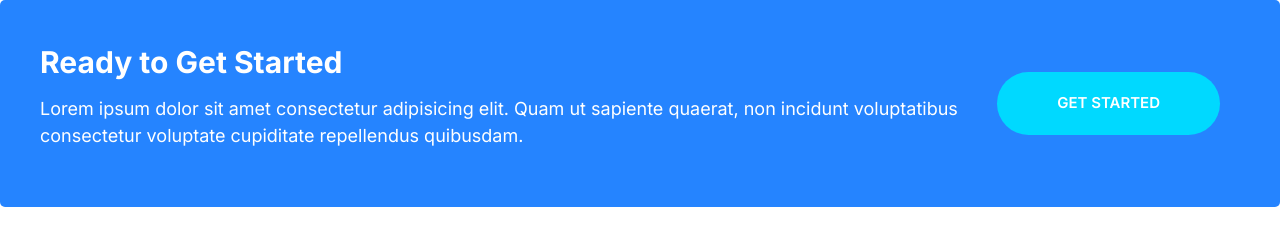
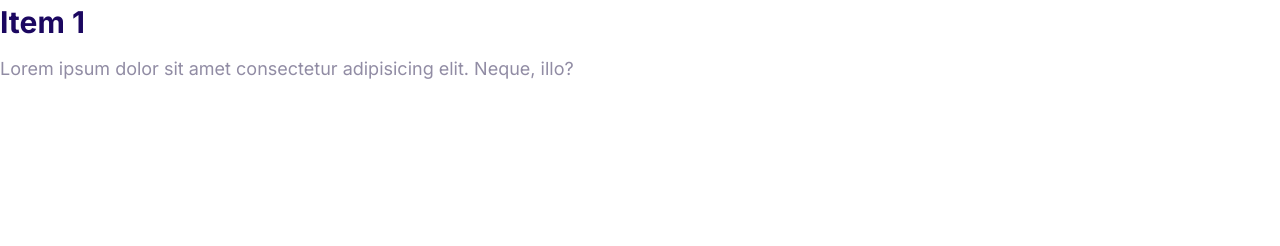
Before and after one commit to MrEpiTec/MrEpiTec, a plain HTML site: page HTML/Index.html in a window 1280 px wide. Drawn offline with Linux system fonts and the light colour scheme.

Commit message:
Defining Collapsibles

```diff
--- a/CSS/Styles.css
+++ b/CSS/Styles.css
@@ -544,3 +544,35 @@ a {
         margin: 0 2rem;
     }
 }
+
+/*Collapsibles*/
+.collapsible__header {
+    display: flex;
+    justify-content: space-between;
+}
+
+.collapsible__heading {
+    margin-top: 0;
+    font-size: 3rem;
+}
+
+.collapsible__chevron {
+    transform: rotate(-90deg);
+    transition: transform 0.3s;
+}
+
+.collapsible__content {
+    max-height: 0;
+    overflow: hidden;
+    opacity: 0;
+    transition: all .3s;
+}
+
+.collapsible--expanded .collapsible__chevron {
+    transform: rotate(0);
+}
+
+.collapsible--expanded .collapsible__content {
+    max-height: 100vh;
+    opacity: 1;
+}
--- a/HTML/Index.html
+++ b/HTML/Index.html
@@ -13,18 +13,19 @@
     <title>Document</title>
   </head>
   <body>
-    <div class="callout callout--primary">
-      <div class="grid grid--1x2">
-        <div class="callout__content">
-          <h2 class="callout__heading">Ready to Get Started</h2>
-          <p>
-            Lorem ipsum dolor sit amet consectetur adipisicing elit. Quam ut
-            sapiente quaerat, non incidunt voluptatibus consectetur voluptate
-            cupiditate repellendus quibusdam.
-          </p>
-        </div>
-        <a href="" class="btn btn--secondary btn--stretched">Get Started</a>
+    <div class="collapsible collapsible--expanded">
+      <header class="collapsible__header">
+        <h2 class="collapsible__heading">Item 1</h2>
+        <svg class="icon icon--white collapsible__chevron">
+          <use xlink:href="/images/sprite.svg#chevron"></use>
+        </svg>
+      </header>
+      <div class="collapsible__content">
+        <p>
+          Lorem ipsum dolor sit amet consectetur adipisicing elit. Neque, illo?
+        </p>
       </div>
     </div>
+    <script src="/js/main.js"></script>
   </body>
 </html>
--- /dev/null
+++ b/js/main.js
@@ -0,0 +1,6 @@
+const collapsibles = document.querySelectorAll(".collapsible");
+collapsibles.forEach((item) =>
+  item.addEventListener("click", function () {
+    this.classList.toggle("collapsible--expanded");
+  })
+);
```
Also changed, not shown: 1 other file.
